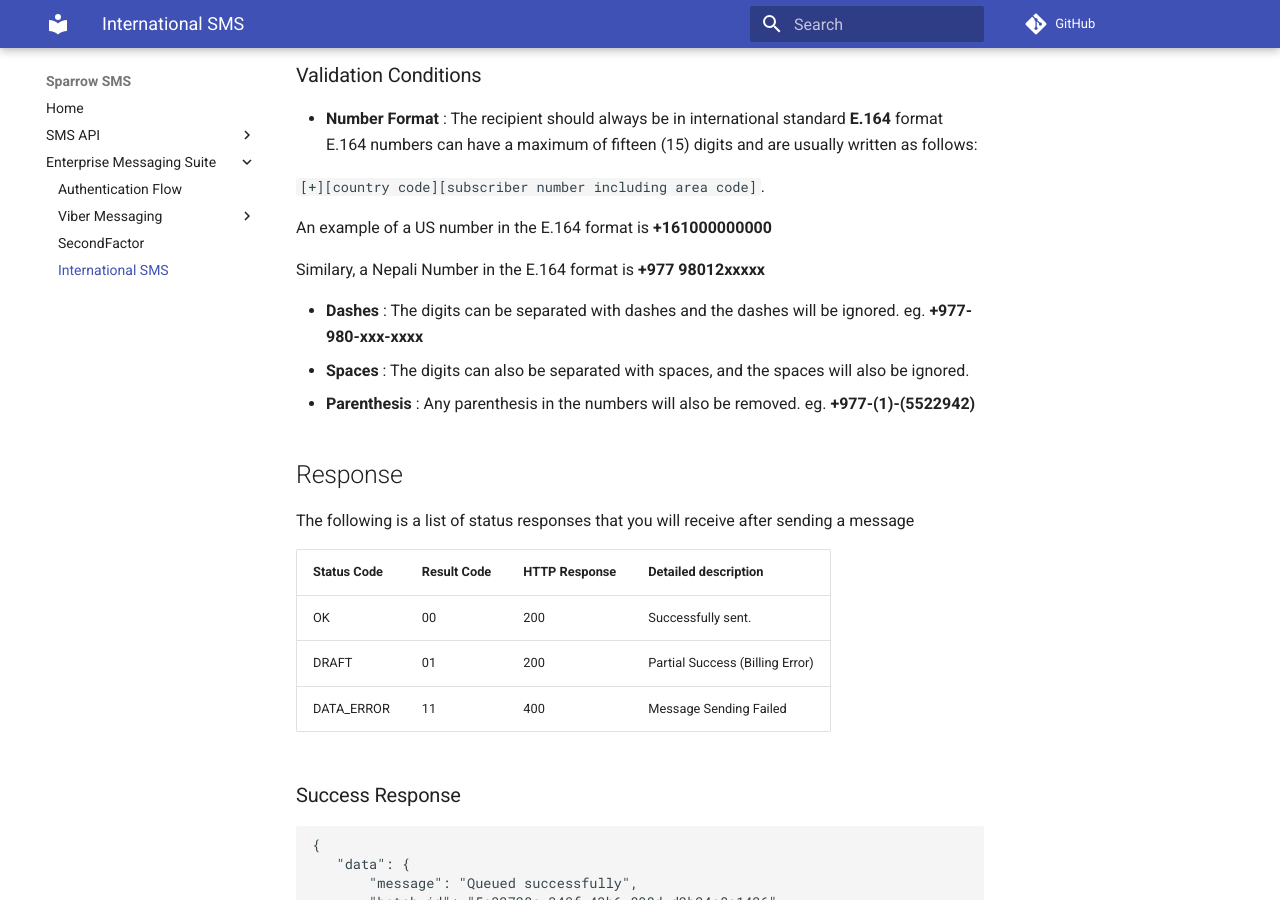
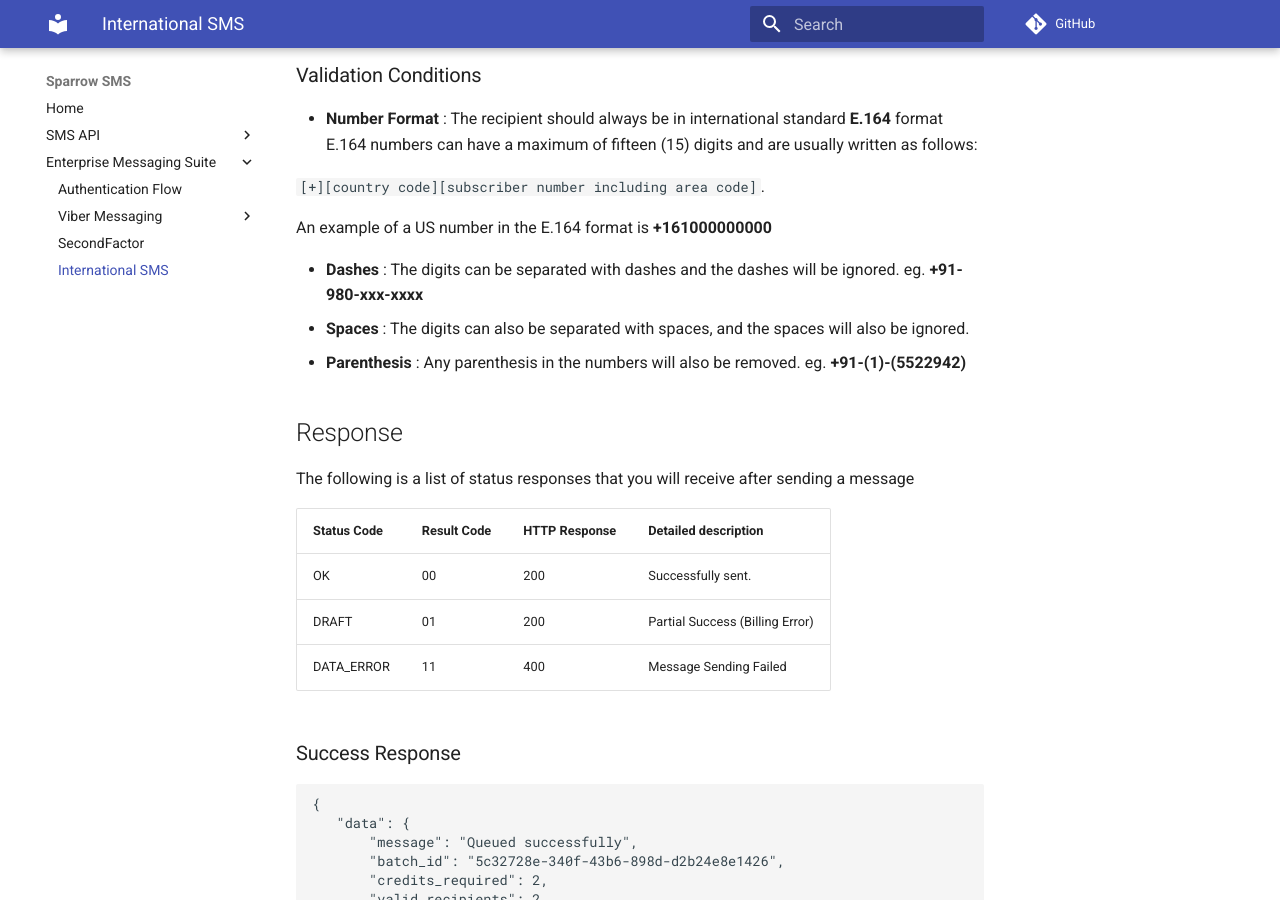
Before and after one commit to sparrowsms/apidocs, an MkDocs documentation site: the page built from docs/enterprise/international-sms/index.md, in a window 1280 px wide and 900 px high, scrolled down 1667 px. Built offline with MkDocs 1.6.1 and Material for MkDocs 9.7.7, drawn with Linux system fonts in a browser that asks for light colours; comment, search, counter and statistics services are not loaded.

Commit message:
Update index.md

```diff
--- a/docs/enterprise/international-sms/index.md
+++ b/docs/enterprise/international-sms/index.md
@@ -51,11 +51,9 @@ The payload will follow the syntax similar to Viber Messaging.
 
   An example of a US number in the E.164 format is __+161000000000__
 
-  Similary, a Nepali Number in the E.164 format is __+977 98012xxxxx__
-
-- __Dashes__ : The digits can be separated with dashes and the dashes will be ignored. eg. __+977-980-xxx-xxxx__
+- __Dashes__ : The digits can be separated with dashes and the dashes will be ignored. eg. __+91-980-xxx-xxxx__
 - __Spaces__ : The digits can also be separated with spaces, and the spaces will also be ignored.
-- __Parenthesis__ : Any parenthesis in the numbers will also be removed. eg. __+977-(1)-(5522942)__
+- __Parenthesis__ : Any parenthesis in the numbers will also be removed. eg. __+91-(1)-(5522942)__
 
 
 ## Response
```
